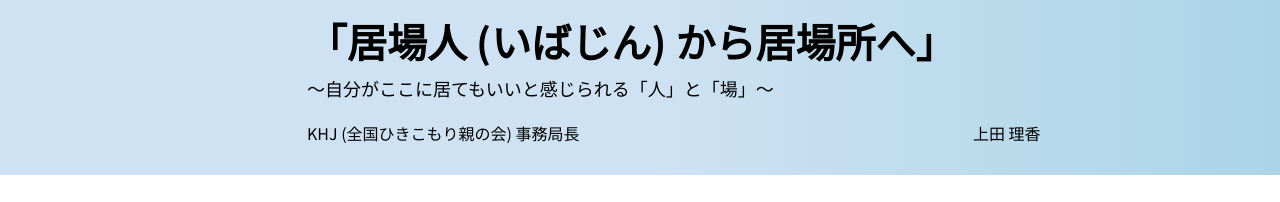
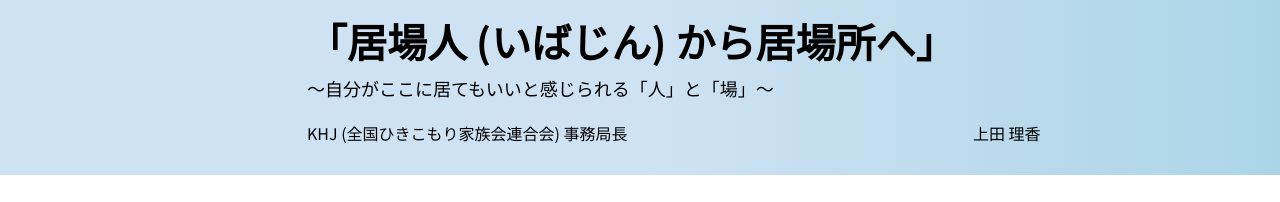
Before and after one commit to zip920kuni/ibasyokaigi20230305, a plain HTML site: page index.html in a window 1280 px wide. Shown: the part 1957-2159 px from the top of the page. Drawn offline with Linux system fonts and the light colour scheme.

Commit message:
登壇者様の肩書変更

```diff
--- a/index.html
+++ b/index.html
@@ -226,7 +226,7 @@
                   <p class="lectureArea-title">「居場人 (いばじん) から居場所へ」</p>
                   <p class="lectureArea-subTitle">～自分がここに居てもいいと感じられる「人」と「場」～</p>
                   <div class="lectureArea-speaker FlexPc">
-                    <p class="lectureArea-speaker-position">KHJ (全国ひきこもり親の会) 事務局長</p>
+                    <p class="lectureArea-speaker-position">KHJ (全国ひきこもり家族会連合会) 事務局長</p>
                     <p class="lectureArea-speaker-name">上田 理香</p>
                   </div>
                 </div>
```
